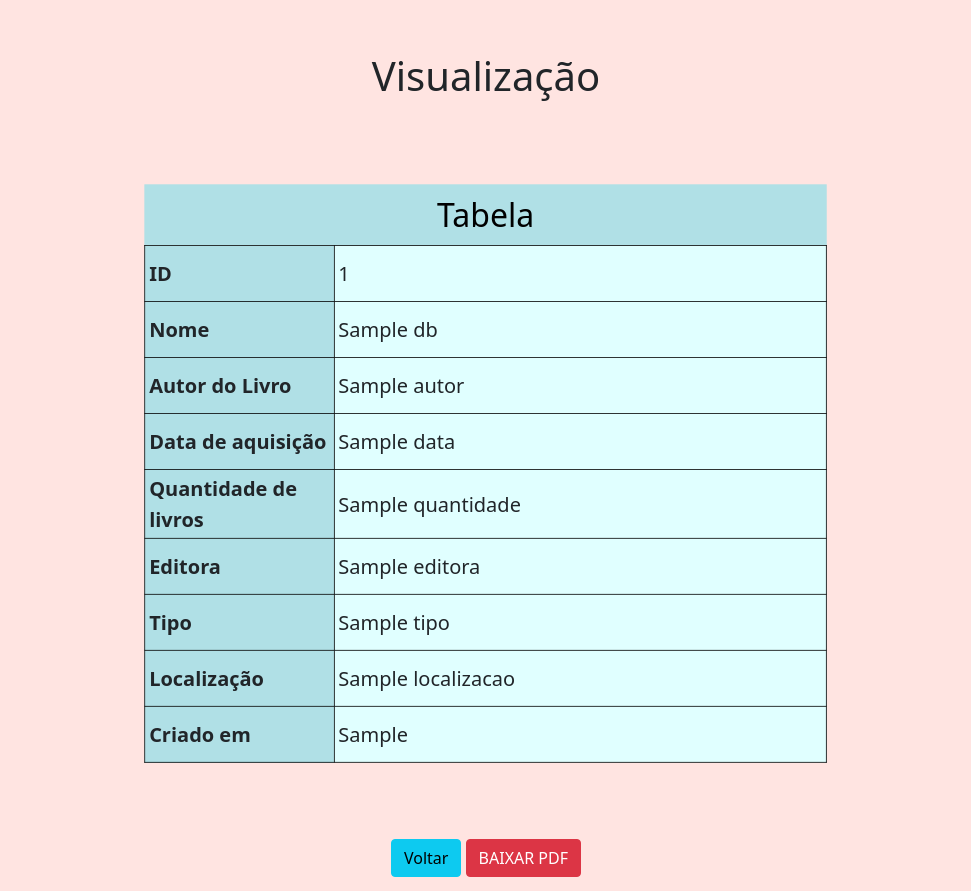
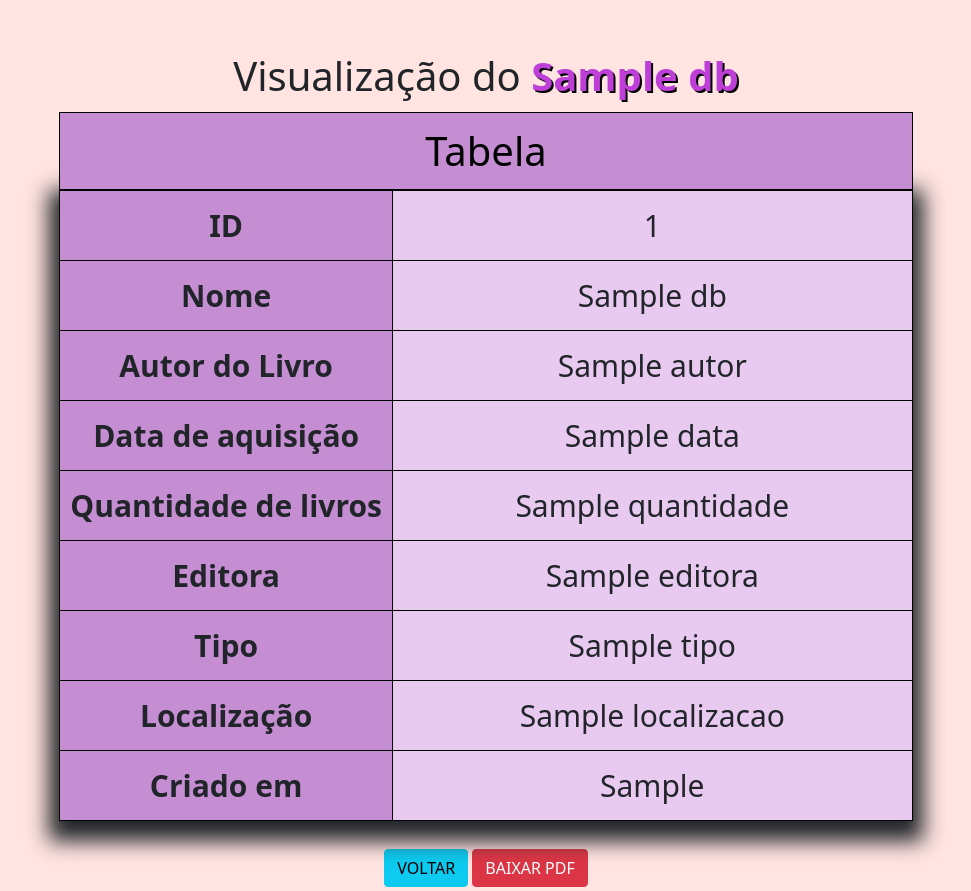
Before and after one commit to GuiLeoni14/Projeto_Django_Biblioteca, a Django app: template app/templates/view.html in a window 1280 px wide. Shown: the whole page, without its empty margins (154-1125 px from the left). Run offline with Django 3.2, Linux system fonts and the light colour scheme; the template is opened without the code that fills it: most values are stand-ins (such as "Sample title", 1, 10 or a date in 2020).

Commit message:
adicionando funcionalidades

```diff
--- a/app/templates/index.html
+++ b/app/templates/index.html
@@ -119,6 +119,10 @@
                 <option value="didatico">Didáticos</option>
                 <option value="manual">Manual do Professor</option>
                 <option value="literatura">Literatura</option>
+                <option value="Infantil">Infantil</option>
+                <option value="juvenil">Infato-juvenil</option>
+                <option value="peda">Pedagógico</option>
+                <option value="poesia">Poesia</option>
             </select>
             <select name="filter-alfabetica" id="filterAlf_livro" class="form-control">
                 <option value="">Ordenar por:</option>
--- a/app/templates/view.html
+++ b/app/templates/view.html
@@ -11,38 +11,52 @@
         label{
             background-color: #FFC0CB;
         }
-        table, th, td {
+        #dados table,
+        #dados th,
+        #dados td{
           border: 1px solid black;
           border-collapse: collapse;
         }
-        th, td {
+
+        #dados th,
+        #dados td{
           padding: 5px;
-          text-align: left;
+          text-align: center;
         }
-        table{
-            transform: scale(0.8);
-            background-color: #E0FFFF;
+        #dados table{
+          box-shadow: 0 10px 20px 10px;
+          transform: scale(1);
+          background-color: #F2F2F2;
         }
-        td{
-           height: 70px;
-           width: 1000px;
-           font-size: 25px;
+        #dados td{
+          background: #e8c9f0;
+          height: 70px;
+          width: 1000px;
+          font-size: 30px;
         }
-        th{
+        #dados th{
             width: 300px;
-            font-size: 25px;
-            background-color: #B0E0E6;
+            font-size: 30px;
+            background-color: #c58ed3;
+            white-space: nowrap;
+            padding: 10px;
         }
-        caption{
-            font-size: 40px;
-            color: #000;
-            background-color: #B0E0E6;
+        #dados caption{
+          caption-side: top;
+          font-size: 40px;
+          color: #000;
+          background-color: #c58ed3;
+          border: 1px solid black;
+        }
+        #name{
+          text-shadow: 2px 2px black;
+          color: rgb(190, 63, 216);
         }
     </style>
 </head>
 <body>
     <div class="col-8 m-auto mt-5 pt-1 pb-1 text-center">
-        <h1>Visualização</h1>
+        <h1>Visualização do <strong id="name">{{db.nome}}</strong></h1>
     </div>
     <div class="col-8 m-auto text-center" id="dados">
         <table>
@@ -85,8 +99,8 @@
           </tr>
         </table>
     </div>
-    <div class="col-8 m-auto pt-1 pb-1 text-center">
-        <a href="/" class="btn btn-info">Voltar</a>
+    <div class="col-8 m-auto mt-4 pt-1 pb-1 text-center">
+        <a href="javascript:void(0)" onClick="history.go(-1); return false;" class="btn btn-info">VOLTAR</a>
         <input type="button" value="BAIXAR PDF" class="btn btn-danger" onclick="funcao_pdf()">
     </div>
 </body>
```
Also changed, not shown: app/static/javascript.js (+8 -0 lines), app/templates/table.html (+59 -4 lines), app/templates/tableem.html (+13 -2 lines), app/templates/viewem.html (+34 -20 lines), app/views.py (+8 -1 lines), 1 other file.
